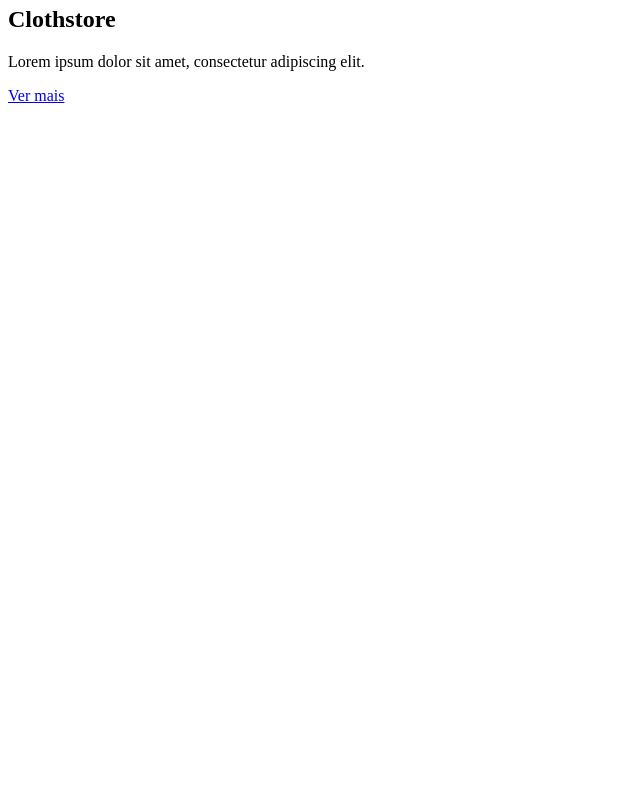
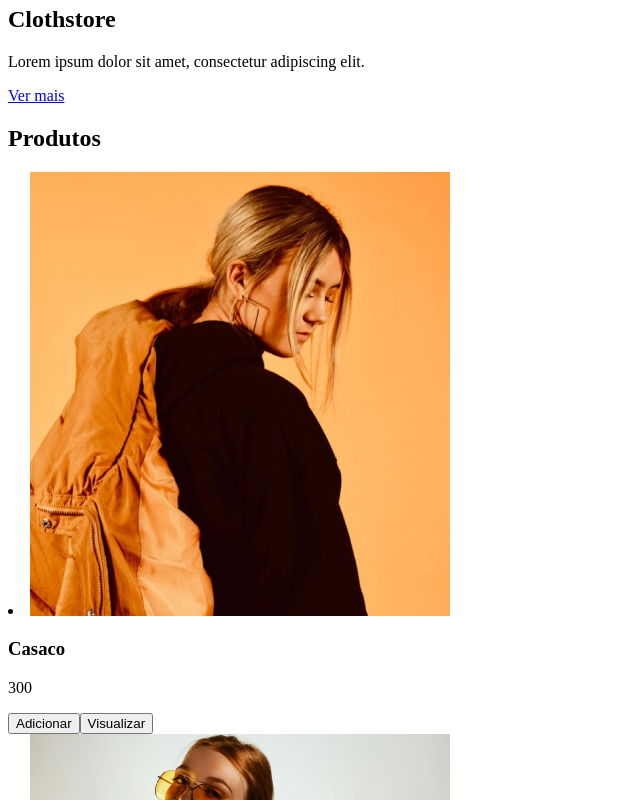
Before and after one commit to josedasilva123/react2-projeto, a React (Vite) app: page / in a window 1280 px wide. Shown: the part 1460-2260 px from the top of the page, without its empty margins (0-640 px from the left). Before the commit the page ends 1591 px from the top, so only its background shows below. Built offline with nearby package versions, Linux system fonts and the light colour scheme; the HTML template or start-up script is replaced by a standard one.

Commit message:
product section base

```diff
--- /dev/null
+++ b/src/components/fragments/ProductCard/index.tsx
@@ -0,0 +1,21 @@
+import { IProduct } from "../../../interfaces/product.interface"
+
+interface Props{
+    product: IProduct;
+}
+
+export function ProductCard({ product }: Props){
+    return(
+        <li>
+            <img src={product.img} alt={`Ilustração do produto ${product.name}`} />
+            <div>
+                <h3>{product.name}</h3>
+                <p>{product.price}</p>
+            </div>
+            <div>
+                <button>Adicionar</button>
+                <button>Visualizar</button>
+            </div>
+        </li>
+    )
+}
--- /dev/null
+++ b/src/components/sections/ProductsSection/index.tsx
@@ -0,0 +1,15 @@
+import { productList } from "../../../data/product.data";
+import { ProductCard } from "../../fragments/ProductCard";
+
+export function ProductsSection() {
+   return (
+      <section>
+         <h2>Produtos</h2>
+         <div>
+            {productList.map((product) => (
+               <ProductCard key={product.id} product={product} />
+            ))}
+         </div>
+      </section>
+   );
+}
--- a/src/pages/HomePage/index.tsx
+++ b/src/pages/HomePage/index.tsx
@@ -1,9 +1,11 @@
 import { BannerSection } from "../../components/sections/BannerSection";
+import { ProductsSection } from "../../components/sections/ProductsSection";
 
 export function HomePage(){
     return(
         <>
             <BannerSection />
+            <ProductsSection />
         </>
     )
 }
```
